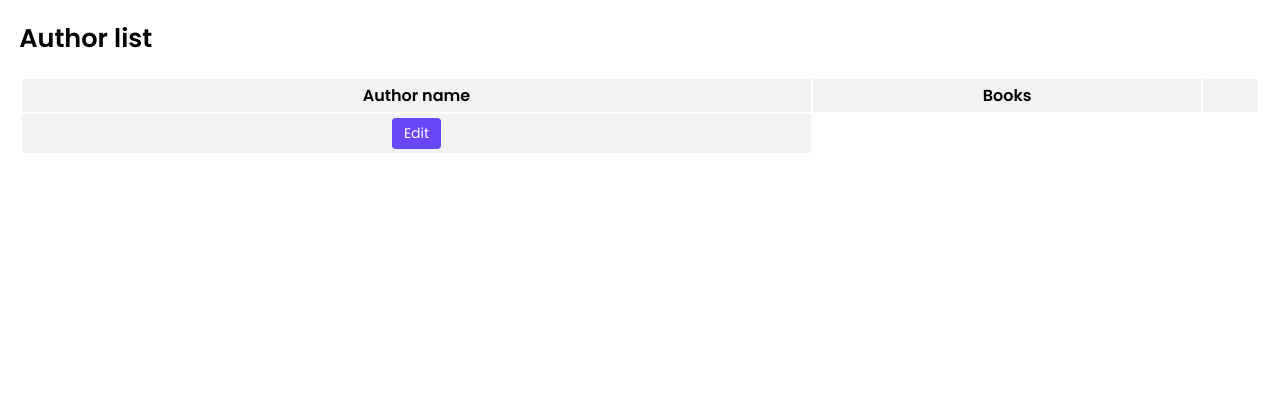
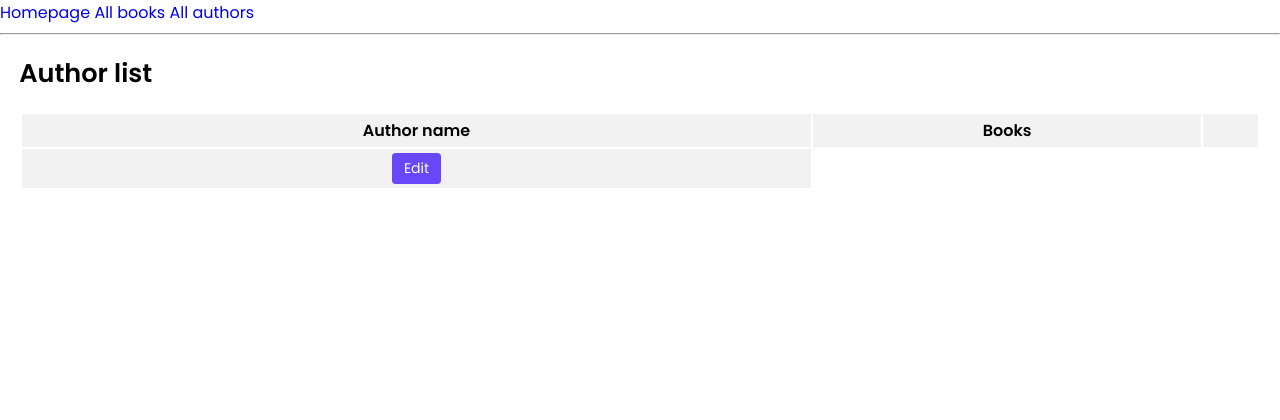
Before and after one commit to conradr/books_and_authors, a Flask app: page /authors in a window 1280 px wide. Shown: the top 420 px of the page. After the commit the page ends 188 px from the top, so only its background shows below. Run offline with Flask 2, Linux system fonts and the light colour scheme; data that the repository does not hold is empty; some libraries are stand-ins or nearby versions.

Commit message:
done some links and a gitignore

```diff
--- a/repositories/author_repository.py
+++ b/repositories/author_repository.py
@@ -37,7 +37,13 @@ def save_author(author):
 
 def show_all_authors():
     sql = "SELECT * from authors"
-    return run_sql(sql)
+    authors = run_sql(sql)
+    list_output = []
+    for author in authors:
+        author = Author(**author)
+        list_output.append(author)
+    return list_output
+
 
 
 def authors_books(author):
--- a/repositories/books_repository.py
+++ b/repositories/books_repository.py
@@ -46,7 +46,6 @@ def insert_book(book):
 def show_all_books():
     sql = "SELECT * FROM books"
     books = run_sql(sql)
-    print(books)
     list_output = []
     for book in books:
         book = Book(book['name'], select_author_by_id(book['author_id']))
--- a/templates/base.html
+++ b/templates/base.html
@@ -11,6 +11,12 @@
     <title>Authors and books</title>
   </head>
   <body>
+    <nav>
+      <a href="/">Homepage</a>
+      <a href="/books">All books</a>
+      <a href="/authors">All authors</a>
+  </nav>
+  <hr>
     {% block content %} {% endblock %}
   </body>
 </html>
--- a/templates/index.html
+++ b/templates/index.html
@@ -1,3 +1,3 @@
 {% extends "base.html"%} {% block content %}
-<p>it's chico time</p>
+
 {% endblock %}
```
